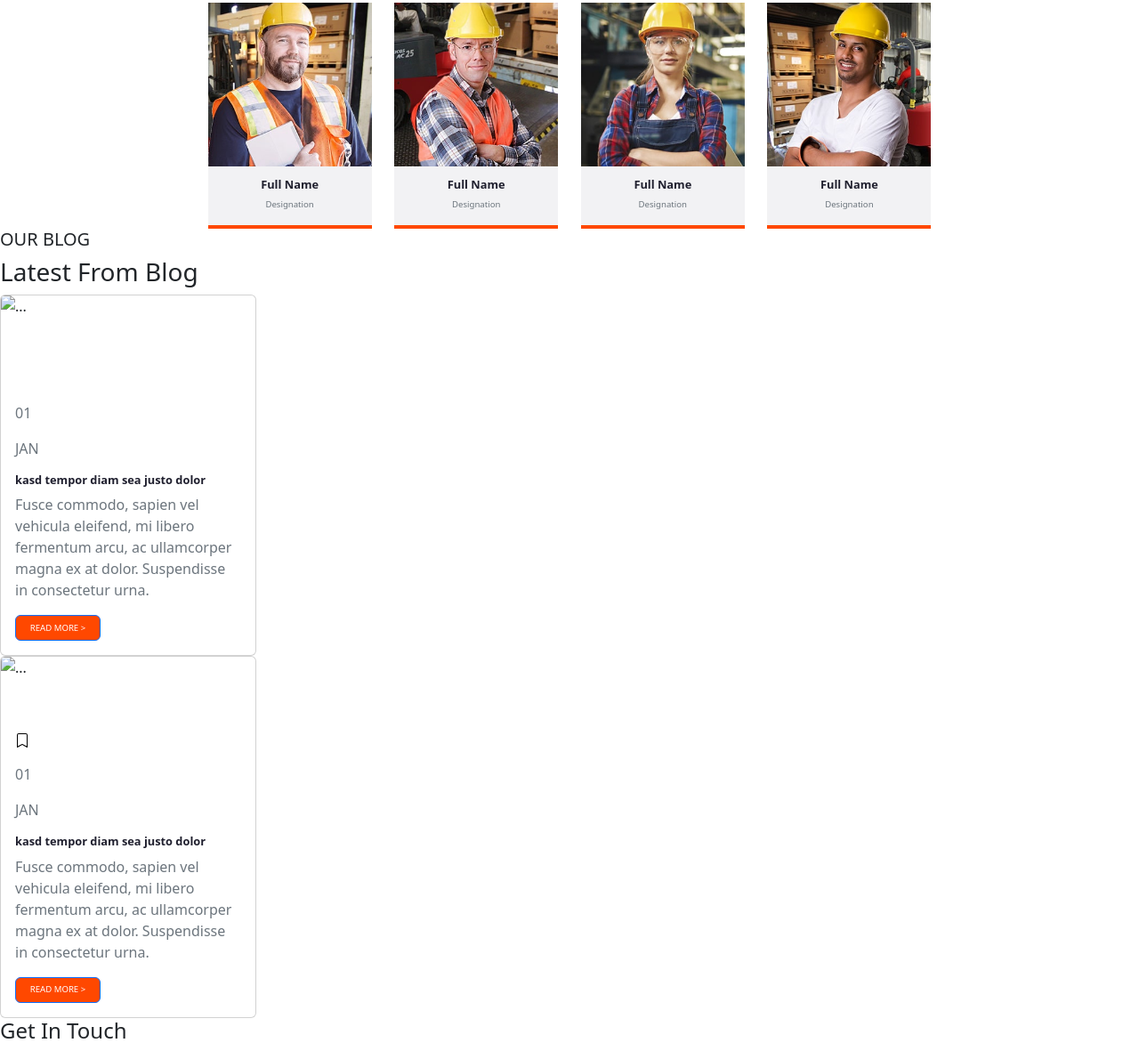
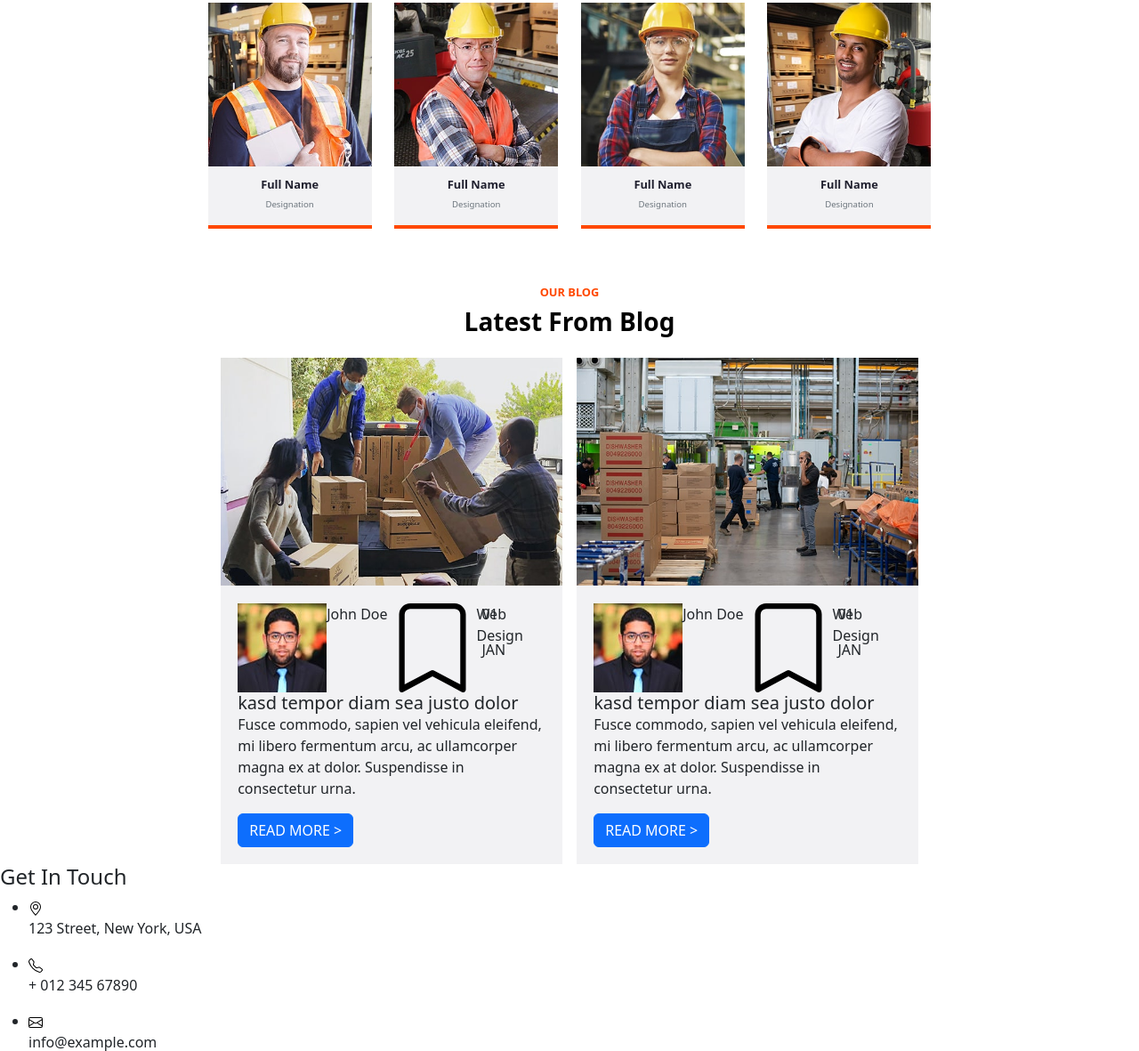
Before and after one commit to bruic87/PrimeiraAvaliacaoDC, a plain HTML site: page index.html in a window 1280 px wide. Shown: the part 1283-2464 px from the top of the page at 89% size. Drawn offline with nearby package versions, Linux system fonts and the light colour scheme.

Commit message:
'inicio da estilizacao da section blog'

```diff
--- a/index.html
+++ b/index.html
@@ -182,44 +182,50 @@
             </div>
         </section>
 
-        <section>
-            <h5>OUR BLOG</h5>
-            <h3>Latest From Blog</h3>
+        <section class="blog">
+            <h5 class="blog__subtitle">OUR BLOG</h5>
+            <h3 class="blog__title">Latest From Blog</h3>
+            <div class="blog__container">
+              <div class="blog__container__card">
+                <img class="container__img" src="imagens/blog-1.jpg" alt="imagem de pessoas carregando uma plataforma">
+                <div class="container__body">
+                  <div class="body__head">
+                    <div class="head__user">
                       <div>
-              <div class="card" style="width: 18rem;">
-                <img src="..." class="card-img-top" alt="...">
-                <div class="card-body">
-                  <div>
-                    <img src="" alt="">
-                    <p></p>
+                        <img src="imagens/user.jpg" alt="imagem de usuario">
                       </div>
-                  <div>
-                    <img src="" alt="">
-                    <p></p>
+                      <p>John Doe</p>
                     </div>
-                  <div>
+                    <div class="head__icon">
+                      <img src="imagens/bookmark.svg" alt="icone de bookmark">
+                      <p>Web Design</p>
+                    </div>
+                    <div class="head__date">
                       <p>01</p>
                       <p>JAN</p>
+                    </div>
                   </div>
                     <h5 class="card-title">kasd tempor diam sea justo dolor</h5>
                     <p class="card-text">Fusce commodo, sapien vel vehicula eleifend, mi libero fermentum arcu, ac ullamcorper magna ex at dolor. Suspendisse in consectetur urna.</p>
                     <a href="#" class="btn btn-primary">READ MORE ></a>
                   </div>
               </div>
-              <div class="card" style="width: 18rem;">
-                <img src="..." class="card-img-top" alt="...">
-                <div class="card-body">
-                  <div>
-                    <img src="" alt="">
-                    <p></p>
+              <div class="blog__container__card">
+                <img class="container__img" src="imagens/blog-2.jpg" alt="imagem de um galpao de logistica">
+                <div class="container__body">
+                  <div class="body__head">
+                    <div class="head__user">
+                      <img src="imagens/user.jpg" alt="imagem de usuario">
+                      <p>John Doe</p>
                     </div>
-                  <div>
-                    <img src="imagens/bookmark.svg" alt="">
-                    <p></p>
+                    <div class="head__icon">
+                      <img src="imagens/bookmark.svg" alt="icone de bookmark">
+                      <p>Web Design</p>
                     </div>
-                  <div>
+                    <div class="head__date">
                       <p>01</p>
                       <p>JAN</p>
+                    </div>
                   </div>
                   <h5 class="card-title">kasd tempor diam sea justo dolor</h5>
                   <p class="card-text">Fusce commodo, sapien vel vehicula eleifend, mi libero fermentum arcu, ac ullamcorper magna ex at dolor. Suspendisse in consectetur urna.</p>
--- a/style.css
+++ b/style.css
@@ -317,3 +317,49 @@
     font-size: 0.6rem;
     color: var(--cor-cinza);
 }
+
+.blog {
+    display: flex;
+    flex-direction: column;
+    text-align: center;
+    margin-top: 2rem;
+}
+
+.blog__subtitle {
+    margin-top: 2rem;
+    color: var(--cor-primaria);
+    font-weight: 900;
+    font-size: 0.8rem;
+}
+
+.blog__title {
+    color: var(--cor-full-preto);
+    font-weight: 900;
+    margin-bottom: 1.5rem;
+}
+
+.blog__container {
+    display: flex;
+    flex-direction: row;
+    justify-content: center;
+    gap: 1rem;
+}
+
+.blog__container__card {
+    width: 30%;
+}
+
+.container__img {
+    width: 100%;
+}
+
+.container__body {
+    background-color: var(--cor-secundaria);
+    padding: 1.2rem;
+    text-align: left;
+}
+
+.body__head, .head__user, .head__icon {
+    display: flex;
+    flex-direction: row;
+}
```
Also changed, not shown: imagens/blog-1.jpg (added), imagens/blog-2.jpg (added), imagens/user.jpg (added). Lines whose indentation alone changed are shown as unchanged.
